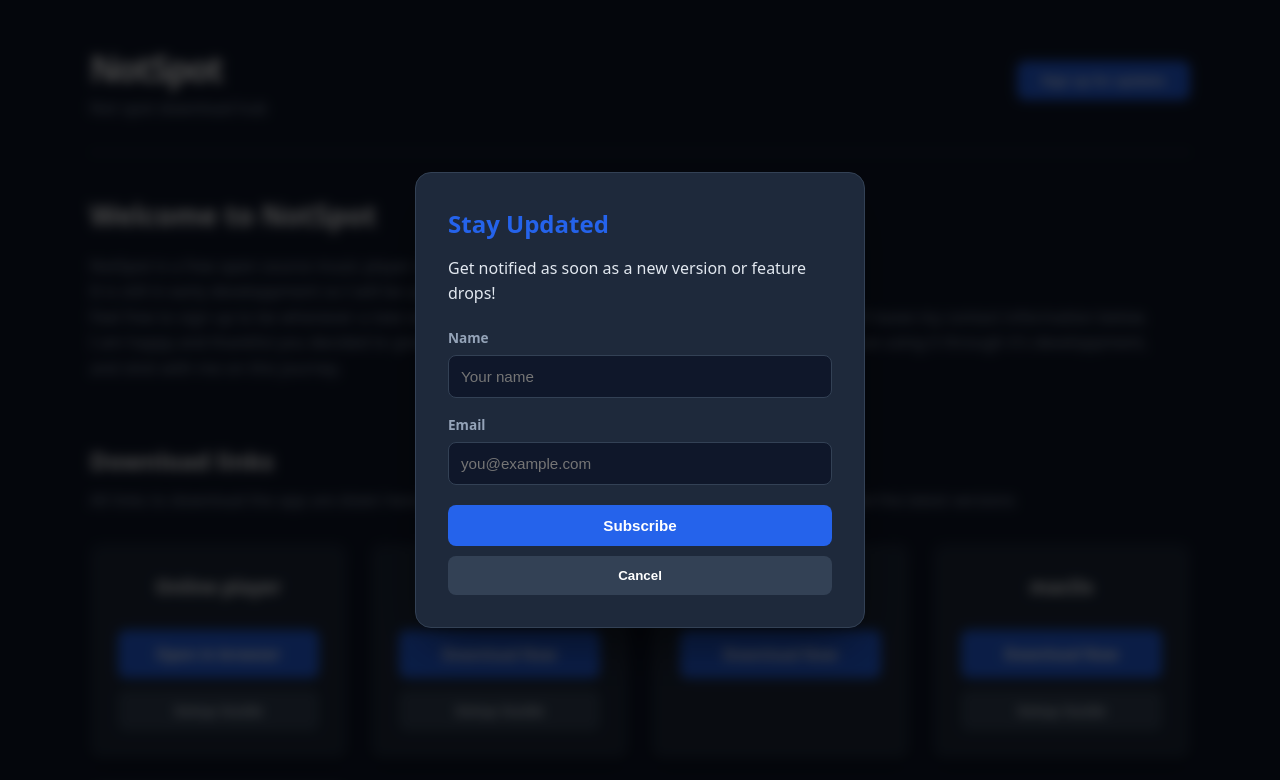
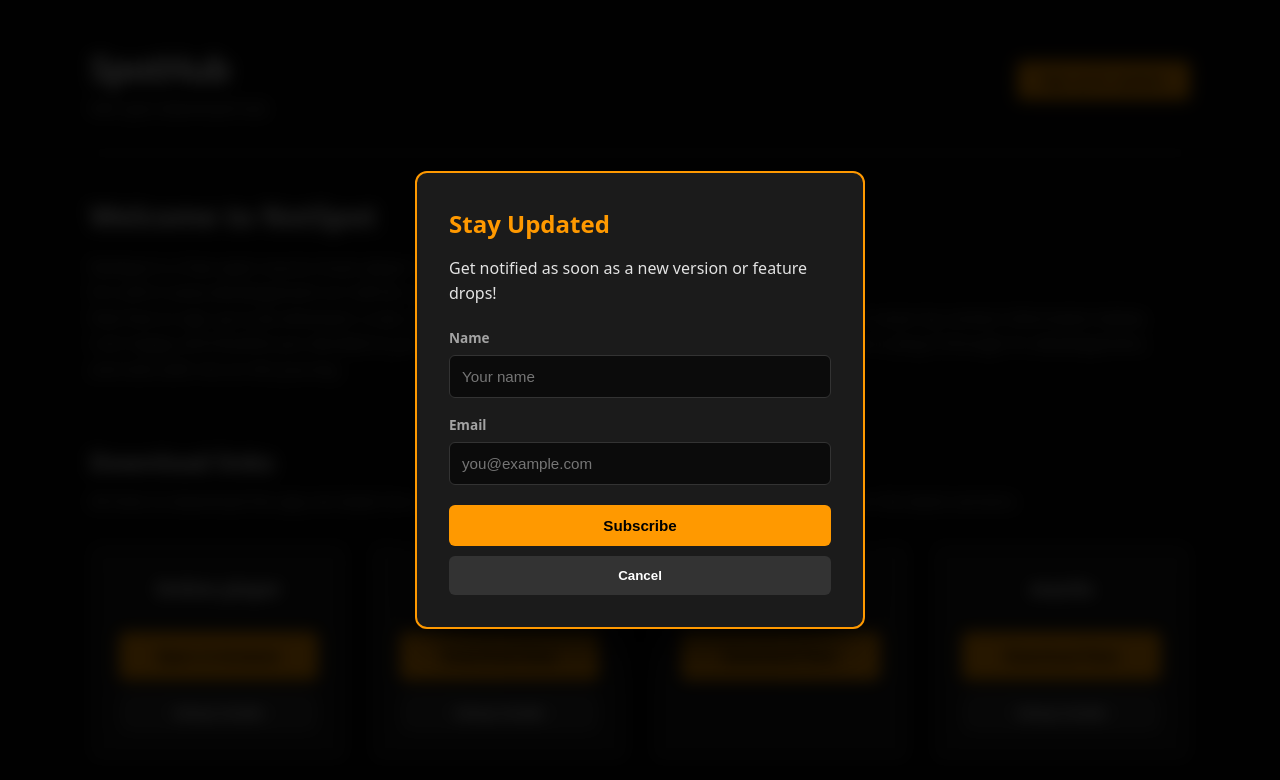
Before and after one commit to thegesse/site-not-spot, a plain HTML site: page html/index.html in a window 1280 px wide. Both pictures are taken after a click on the button "Sign up for updates". Shown: the top 780 px of the page. Drawn offline with Linux system fonts and the light colour scheme.

Commit message:
changed css style

```diff
--- a/css/style.css
+++ b/css/style.css
@@ -1,5 +1,5 @@
 /* ==========================================================================
-   1. GLOBAL RESETS & STYLING (Dark Theme Baseline)
+   1. GLOBAL RESETS & STYLING (Premium Dark Theme Baseline)
    ========================================================================== */
 * {
     box-sizing: border-box;
@@ -9,8 +9,8 @@
 
 body {
     font-family: system-ui, -apple-system, BlinkMacSystemFont, 'Segoe UI', Roboto, sans-serif;
-    background-color: #0f172a; /* Rich dark slate background */
-    color: #f8fafc; /* Crisp off-white text */
+    background-color: #0b0b0b; /* Deep pitch black background */
+    color: #e3e3e3; /* Soft light-grey text for clean readability */
     line-height: 1.6;
     padding: 20px;
     display: flex;
@@ -24,7 +24,7 @@ h1, h2, h3 {
 }
 
 p {
-    color: #94a3b8; /* Soft slate grey for readable descriptions */
+    color: #a3a3a3; /* Subdued slate grey for descriptions */
 }
 
 /* Container limits to keep paragraphs from stretching too wide on massive screens */
@@ -42,7 +42,7 @@ p {
     justify-content: space-between;
     align-items: center;
     padding: 20px 0 30px 0;
-    border-bottom: 1px solid #334155; /* Subtle separation line */
+    border-bottom: 2px solid #282828; /* Stronger dark separation line */
 }
 
 .Left-text h1 {
@@ -50,22 +50,31 @@ p {
     letter-spacing: -0.05em;
 }
 
+/* Hub-style text highlighting trick (optional if you want to wrap a word in your HTML h1) */
+.Left-text h1 span {
+    background-color: #ff9900;
+    color: #000000;
+    padding: 2px 6px;
+    border-radius: 4px;
+    margin-left: 4px;
+}
+
 .right-button button {
-    background-color: #2563eb; /* Primary Accent Blue */
+    background-color: #ff9900; /* Signature Hub Orange */
     border: none;
     padding: 12px 24px;
-    border-radius: 8px;
+    border-radius: 6px; /* Slightly sharper premium corners */
     cursor: pointer;
     transition: background 0.2s ease, transform 0.1s ease;
 }
 
 .right-button button p {
-    color: white !important;
-    font-weight: 600;
+    color: #000000 !important; /* Bold black text on orange background */
+    font-weight: 700;
 }
 
 .right-button button:hover {
-    background-color: #1d4ed8;
+    background-color: #ffa31a; /* Brighter orange hover glow */
     transform: translateY(-1px);
 }
 
@@ -103,25 +112,27 @@ p {
 }
 
 .grid-card {
-    background-color: #1e293b; /* Elevated lighter slate layer */
+    background-color: #1b1b1b; /* Elevated sleek charcoal grey layer */
+    border: 1px solid #282828; /* Subtle border mapping */
     padding: 28px;
-    border-radius: 12px;
+    border-radius: 8px;
     text-align: center;
     display: flex;
     flex-direction: column;
     align-items: center;
-    box-shadow: 0 10px 15px -3px rgba(0, 0, 0, 0.3);
-    transition: transform 0.2s ease, box-shadow 0.2s ease;
+    box-shadow: 0 10px 20px rgba(0, 0, 0, 0.6);
+    transition: transform 0.2s ease, border-color 0.2s ease;
 }
 
 .grid-card:hover {
     transform: translateY(-4px);
-    box-shadow: 0 20px 25px -5px rgba(0, 0, 0, 0.4);
+    border-color: #ff9900; /* Card lights up orange on hover */
 }
 
 .platform-icon {
     font-size: 3.5rem;
     margin-bottom: 12px;
+    color: #ff9900; /* Icons inherit the theme highlight */
 }
 
 .grid-card h3 {
@@ -134,8 +145,8 @@ p {
     width: 100%;
     padding: 12px 0;
     margin-top: 12px;
-    border-radius: 8px;
-    font-weight: bold;
+    border-radius: 6px;
+    font-weight: 700;
     cursor: pointer;
     border: none;
     text-decoration: none;
@@ -145,22 +156,21 @@ p {
 }
 
 .download-btn {
-    background-color: #2563eb;
-    color: white;
+    background-color: #ff9900;
+    color: #000000;
 }
 
 .download-btn:hover {
-    background-color: #1d4ed8;
+    background-color: #ffa31a;
 }
 
 .info-btn {
-    background-color: #334155;
-    color: #cbd5e1;
+    background-color: #333333;
+    color: #ffffff;
 }
 
 .info-btn:hover {
-    background-color: #475569;
-    color: white;
+    background-color: #444444;
 }
 
 /* ==========================================================================
@@ -169,8 +179,8 @@ p {
 .modal-overlay {
     position: fixed;
     top: 0; left: 0; width: 100%; height: 100%;
-    background-color: rgba(0, 0, 0, 0.7);
-    backdrop-filter: blur(6px); /* Blurs out download matrix backdrop */
+    background-color: rgba(0, 0, 0, 0.85); /* Darker backdrop mask */
+    backdrop-filter: blur(8px);
     display: flex;
     justify-content: center;
     align-items: center;
@@ -186,41 +196,41 @@ p {
 }
 
 .modal-box {
-    background-color: #1e293b;
-    border: 1px solid #334155;
+    background-color: #1b1b1b;
+    border: 2px solid #ff9900; /* Bold orange outline for the alert frame */
     padding: 32px;
-    border-radius: 16px;
+    border-radius: 12px;
     max-width: 450px;
     width: 90%;
-    box-shadow: 0 25px 50px -12px rgba(0, 0, 0, 0.5);
+    box-shadow: 0 25px 50px -12px rgba(0, 0, 0, 0.8);
 }
 
 .modal-box h3 {
     margin-top: 0;
-    color: #2563eb;
+    color: #ff9900;
     font-size: 1.5rem;
     margin-bottom: 12px;
 }
 
 .modal-box p {
-    color: #e2e8f0;
+    color: #e3e3e3;
     line-height: 1.6;
     margin-bottom: 20px;
 }
 
 .close-btn {
-    background-color: #334155;
+    background-color: #333333;
     color: white;
     border: none;
     padding: 12px 24px;
-    border-radius: 8px;
+    border-radius: 6px;
     cursor: pointer;
     font-weight: bold;
     width: 100%;
 }
 
 .close-btn:hover {
-    background-color: #475569;
+    background-color: #444444;
 }
 
 /* ==========================================================================
@@ -229,7 +239,7 @@ p {
 footer {
     margin-top: auto; /* Keeps footer pinned downward */
     padding: 40px 0 20px 0;
-    border-top: 1px solid #334155;
+    border-top: 2px solid #282828;
 }
 
 .contacts h3 {
@@ -240,13 +250,19 @@ footer {
 .contacts ul {
     list-style: none;
     display: flex;
-    gap: 20px; /* Horizontal social links spacing */
+    gap: 20px;
     flex-wrap: wrap;
 }
 
 .contacts ul li {
-    color: #94a3b8;
+    color: #a3a3a3;
     font-size: 0.95rem;
+    transition: color 0.2s ease;
+    cursor: pointer;
+}
+
+.contacts ul li:hover {
+    color: #ff9900; /* Footer items flash orange when targeted */
 }
 
 /* ==========================================================================
@@ -272,7 +288,7 @@ footer {
     }
 
     .contacts ul {
-        flex-direction: column; /* Vertically stack links on mobile devices */
+        flex-direction: column;
         gap: 10px;
     }
 }
@@ -292,15 +308,15 @@ footer {
     font-size: 0.85rem;
     font-weight: 600;
     margin-bottom: 6px;
-    color: #94a3b8;
+    color: #a3a3a3;
 }
 
 .form-group input {
     width: 100%;
     padding: 12px;
-    border-radius: 8px;
-    border: 1px solid #334155;
-    background-color: #0f172a; /* Blends perfectly into the dark canvas */
+    border-radius: 6px;
+    border: 1px solid #333333;
+    background-color: #0b0b0b; /* Blends perfectly into the dark canvas */
     color: white;
     font-size: 0.95rem;
     transition: border-color 0.2s ease;
@@ -308,7 +324,7 @@ footer {
 
 .form-group input:focus {
     outline: none;
-    border-color: #2563eb; /* Highlights input field borders blue when clicked */
+    border-color: #ff9900; /* Highlights input field borders orange when active */
 }
 
 /* Layout adjustments for buttons stacked inside the form modal */
--- a/html/index.html
+++ b/html/index.html
@@ -9,7 +9,7 @@
 <body>
     <div class="header">
         <div class="Left-text">
-            <h1>NotSpot</h1>
+            <h1>SpotHub</h1>
             <p>Not spot download hub</p>
         </div>
         <div class="right-button">
```
